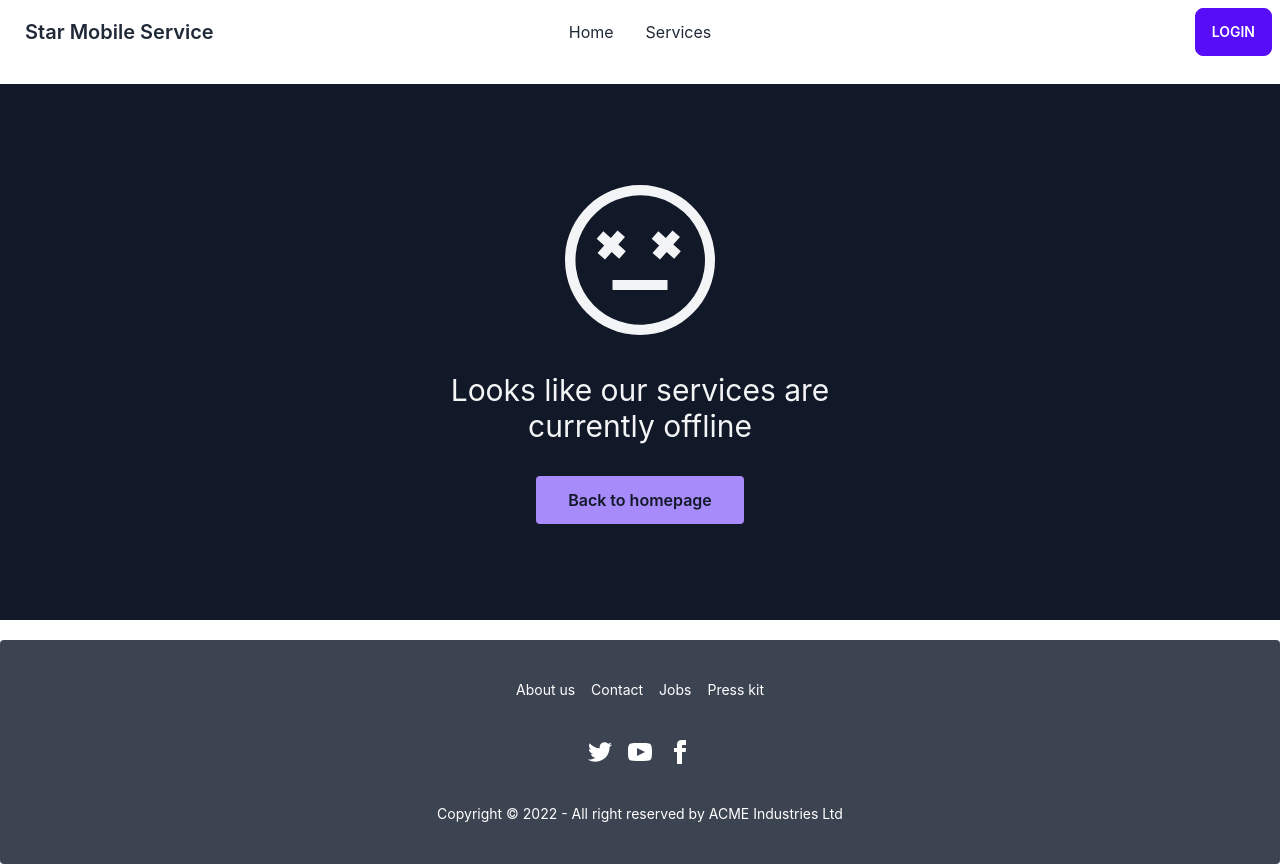
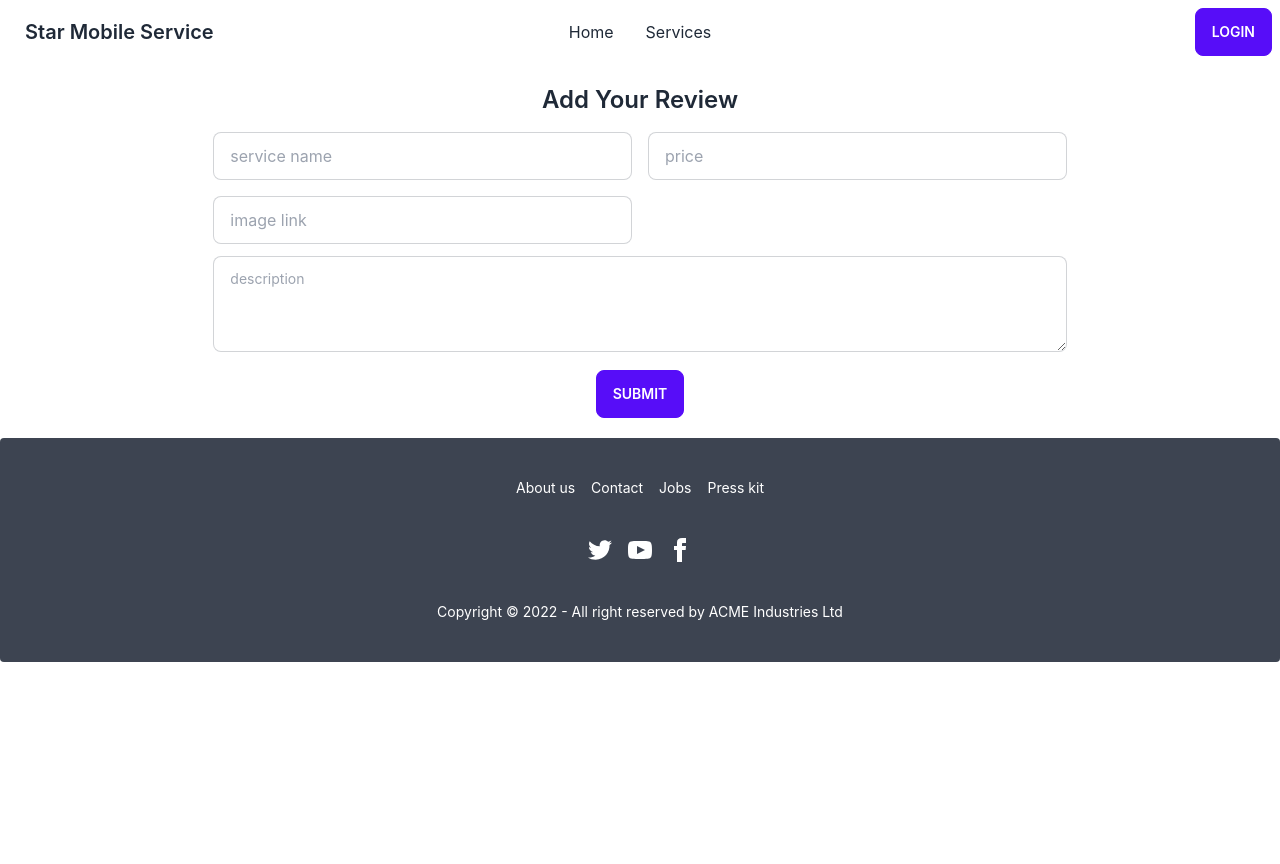
Before and after one commit to siam50/mobile_service_client, a React (Create React App) app: page /addservice in a window 1280 px wide. After the commit the page ends 800 px from the top, so only its background shows below. Built offline with nearby package versions, Linux system fonts and the light colour scheme; no server answers.

Commit message:
add service form created

```diff
--- /dev/null
+++ b/src/Pages/AddService/AddService.js
@@ -0,0 +1,60 @@
+import React from 'react';
+
+const AddService = () => {
+
+    const handleAddService = (event) => {
+        event.preventDefault();
+
+        const form = event.target;
+        const title = form.serviceName.value;
+        const price = form.price.value;
+        const image = form.image.value;
+        const description = form.description.value;
+
+        const service = {
+            price,
+            title,
+            image,
+            description
+        }
+
+        fetch('http://localhost:5000/services', {
+            method: "POST",
+            headers: {
+                'content-type': 'application/json'
+            },
+            body: JSON.stringify(service)
+        })
+            .then(res => res.json())
+            .then(data => {
+                console.log(data)
+                if (data.acknowledged) {
+                    form.reset()
+                    alert('Service Added Seccessfully')
+
+                }
+            })
+            .catch(err => console.log(err))
+
+
+    }
+
+    return (
+        <div className='w-full lg:w-2/3 my-5 mx-auto'>
+            <h3 className='text-2xl font-semibold my-4 text-center'>Add Your Review</h3>
+            <form onSubmit={handleAddService}>
+                <div className='grid grid-cols-1 lg:grid-cols-2 gap-4'>
+                    <input name='serviceName' type="text" placeholder="service name" className="input input-bordered w-full" required />
+                    <input name='price' type="text" placeholder="price" className="input input-bordered w-full" required />
+                    <input name='image' type="text" placeholder="image link" className="input input-bordered w-full" required />
+                </div>
+                <textarea name='description' className="textarea textarea-bordered h-24 w-full my-3" placeholder="description" required></textarea>
+                <div className='grid justify-center'>
+                    <input className='btn btn-primary' type="submit" value="Submit" />
+                </div>
+            </form>
+        </div>
+    );
+};
+
+export default AddService;
--- a/src/Pages/Details/Details.js
+++ b/src/Pages/Details/Details.js
@@ -37,8 +37,9 @@ const Details = () => {
             .then(data => {
                 console.log(data)
                 if (data.acknowledged) {
+                    form.reset()
                     alert('successfully review completed')
-                    form.reset()
+
                 }
             })
             .catch(err => console.log(err))
@@ -59,16 +60,17 @@ const Details = () => {
                 </div>
             </div>
             <div>
+                <h3 className='text-4xl font-semibold text-center'>Reviews</h3>
                 <ShowReview></ShowReview>
             </div>
             <div className='w-full lg:w-2/3 my-5'>
-                <h3 className='text-4xl font-semibold my-4 text-center'>Add Your Review</h3>
+                <h3 className='text-2xl font-semibold my-4 text-center'>Add Your Review</h3>
                 <form onSubmit={handleReview}>
                     <div className='grid grid-cols-1 lg:grid-cols-2 gap-4'>
-                        <input name='name' type="text" placeholder="name" className="input input-bordered w-full" />
+                        <input name='name' type="text" placeholder="name" className="input input-bordered w-full" required />
                         <input name='email' type="text" placeholder="Email" defaultValue={user?.email} readOnly className="input input-bordered w-full" />
                     </div>
-                    <textarea name='message' className="textarea textarea-bordered h-24 w-full my-3" placeholder="Bio"></textarea>
+                    <textarea name='message' className="textarea textarea-bordered h-24 w-full my-3" placeholder="Review" required></textarea>
                     <div className='grid justify-center'>
                         <>
                             {
--- a/src/Pages/Services/Services.js
+++ b/src/Pages/Services/Services.js
@@ -5,14 +5,16 @@ import { AuthContext } from '../../contexts/AuthProvider/AuthProvider';
 const Services = () => {
     const services = useLoaderData();
     const { loading } = useContext(AuthContext);
+
     if (loading) {
         return <div className='grid justify-center'>
             <div className="w-16 h-16 border-4 border-dashed rounded-full animate-spin border-violet-400"></div>
         </div>
-    }
+    };
+
     return (
         <div>
-            <h3 className='text-3xl my-5'>Services{services.length}</h3>
+            <h3 className='text-3xl font-semibold text-center my-5'>All Services</h3>
             <div className='grid grid-cols-1 md:grid-cols-2 lg:grid-cols-3 gap-4 my-6'>
                 {
                     services.map(service => <div key={service._id} className="card card-compact w-96 bg-base-100 shadow-xl">
```
Also changed, not shown: src/Router/Routes/Routes.js (+6 -1 lines).
